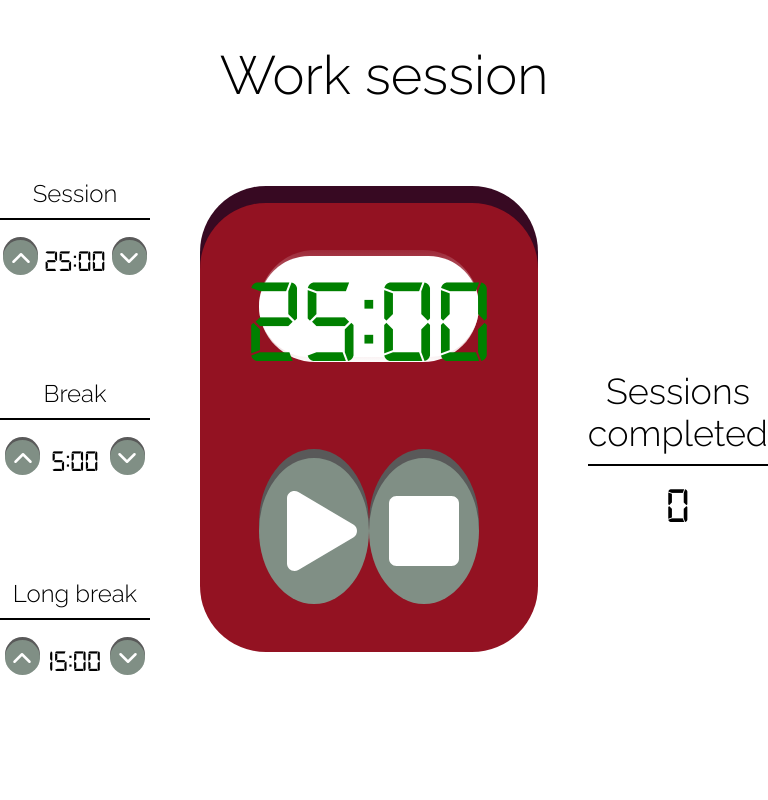
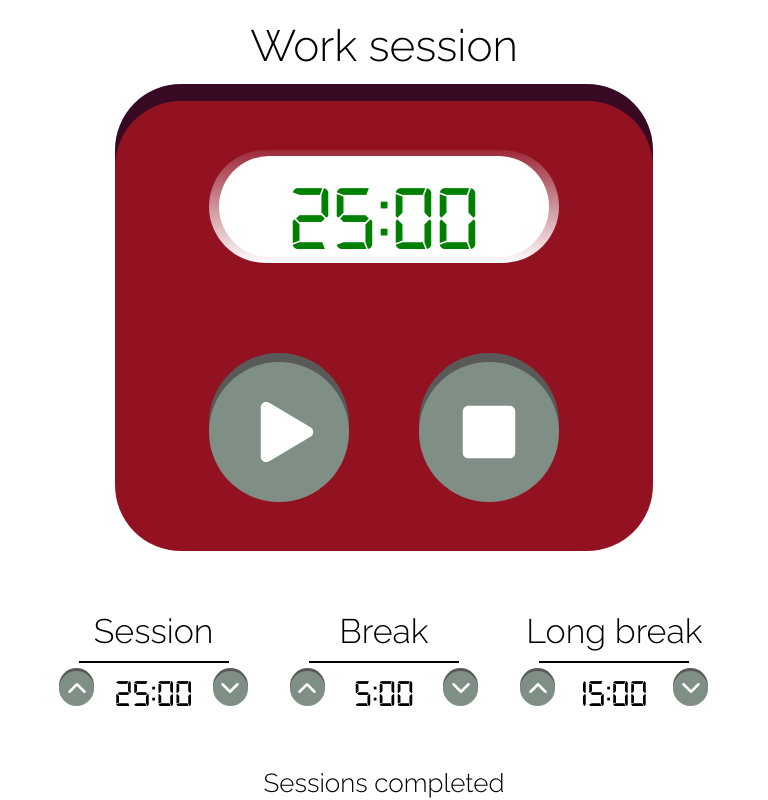
Before and after one commit to davidGasanov/Pomodoro-clock, a React (Create React App) app: page / in a window 768 px wide. Shown: the top 800 px of the page. Built offline with nearby package versions, Linux system fonts and the light colour scheme; no server answers.

Commit message:
feat: add react-responsive
style: add responsive design at 768px

```diff
--- a/package.json
+++ b/package.json
@@ -10,6 +10,7 @@
     "react": "^17.0.2",
     "react-dom": "^17.0.2",
     "react-icons": "^4.3.1",
+    "react-responsive": "^9.0.0-beta.6",
     "react-scripts": "5.0.0",
     "react-spring": "^9.4.4",
     "web-vitals": "^2.1.4"
--- a/src/App.css
+++ b/src/App.css
@@ -23,8 +23,9 @@ h2 {
 .display-and-control {
   height: 600px;
   display: flex;
-  justify-content: center;
+  justify-content: space-evenly;
   margin-bottom: 50px;
+  gap: 30px;
 }
 
 .status-display {
@@ -208,6 +209,7 @@ h2 {
 }
 
 .button-small[clicked="true"] {
+  box-sizing: border-box;
   margin-bottom: 5px;
   filter: drop-shadow(0 -1px 0 #383838);
 }
@@ -343,7 +345,107 @@ button[type="play"] > svg {
 
 /* --- Media queries --- */
 
-@media (max-width: 1200px) {
+/* Medium */
+
+@media (min-width: 768px) and (max-width: 991px) {
+  .display-and-control {
+    flex-direction: column;
+    align-items: center;
+    justify-content: space-around;
+    height: auto;
+    margin: 0;
+    gap: 60px;
+  }
+
+  .status-display {
+    font-size: 44px;
+    padding-bottom: 10px;
+  }
+
+  .clock-box {
+    width: 70%;
+    height: 450px;
+    order: -1;
+  }
+
+  .clock-and-controls {
+    min-height: 90vh;
+  }
+
+  .time-card-div {
+    width: 90%;
+    justify-content: space-around;
+    flex-direction: row;
+  }
+
+  .time-card {
+    width: 30%;
+    justify-items: center;
+  }
+
+  .time-card-title {
+    font-size: 34px;
+  }
+
+  .time-card-item[style="grid-area: t;"] {
+    font-size: 38px;
+    width: 80px;
+  }
+
+  .time-card span {
+    width: 150px;
+  }
+
+  .time-card-item {
+    height: 40px;
+  }
+
+  .finished-pomos-container {
+    width: auto;
+    height: auto;
+    margin-bottom: 30px;
+  }
+
+  .finished-pomos-title {
+    font-size: 26px;
+    margin-top: 0;
+  }
+
+  .divider {
+    width: 300px;
+    margin-bottom: 5px;
+  }
+
+  .finished-pomos-count {
+    font-size: 40px;
+  }
+
+  .time-box {
+    font-size: 93px;
+  }
+
+  .button-small {
+    width: 35px;
+    height: 35px;
+  }
+
+  .button-small svg {
+    width: 30px;
+    height: 30px;
+  }
+
+  .button-large {
+    width: 140px;
+    height: 140px;
+  }
+
+  .button-large svg {
+    width: 60px;
+    height: 60px;
+  }
+}
+
+@media (min-width: 992px) and (max-width: 1200px) {
   .status-display {
     font-size: 54px;
   }
@@ -353,43 +455,42 @@ button[type="play"] > svg {
     height: 449px;
   }
 
-  .time-card-div, .time-card{
+  .time-card-div,
+  .time-card {
     width: 150px;
   }
 
-  .time-card-title{
+  .time-card-title {
     width: inherit;
     font-size: 24px;
   }
 
-  .time-card-item[style="grid-area: t;"]{
+  .time-card-item[style="grid-area: t;"] {
     font-size: 30px;
     width: auto;
   }
 
-  .time-card span{
+  .time-card span {
     width: 150px;
   }
 
-  .button-small{
+  .button-small {
     width: 35px;
     height: 35px;
   }
 
-  .button-small svg{
+  .button-small svg {
     width: 30px;
     height: 30px;
   }
 
-  .button-large{
+  .button-large {
     width: 146px;
     height: 146px;
   }
 
-  .button-large svg{
+  .button-large svg {
     width: 80px;
     height: 80px;
   }
-
-
 }
--- a/src/components/Pomodoroinfo.js
+++ b/src/components/Pomodoroinfo.js
@@ -1,6 +1,7 @@
 import React from "react";
 import pomosmall from '../imgs/pomo-1.svg'
 import Tomato from "./imgs/Tomato";
+import { useMediaQuery } from "react-responsive";
 
 
 const Pomodoroinfo = () => {
```
Also changed, not shown: src/components/TimeDisplay.js (+4 -5 lines), 1 other file (tests, documents, lock files or other folders).
